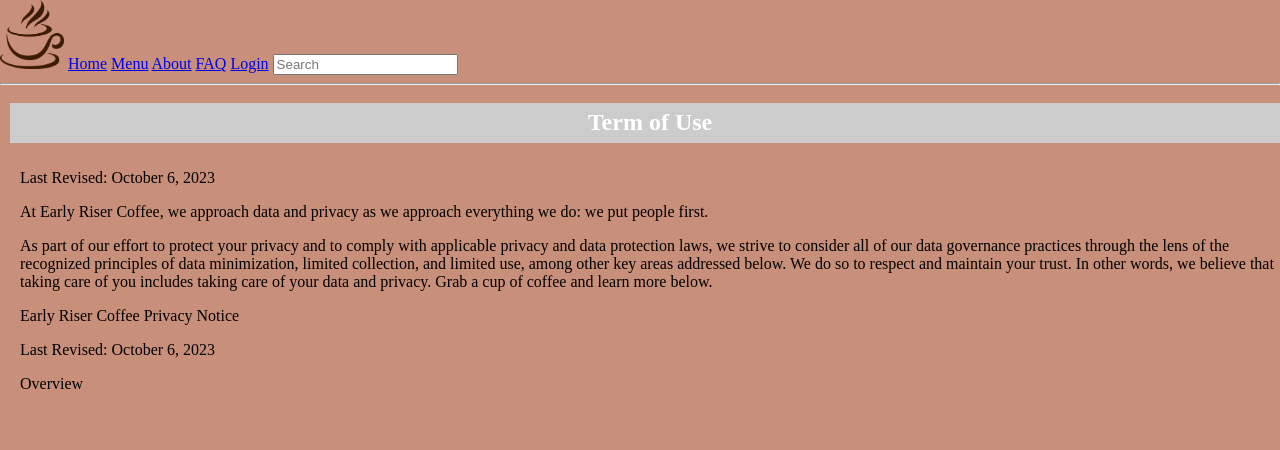
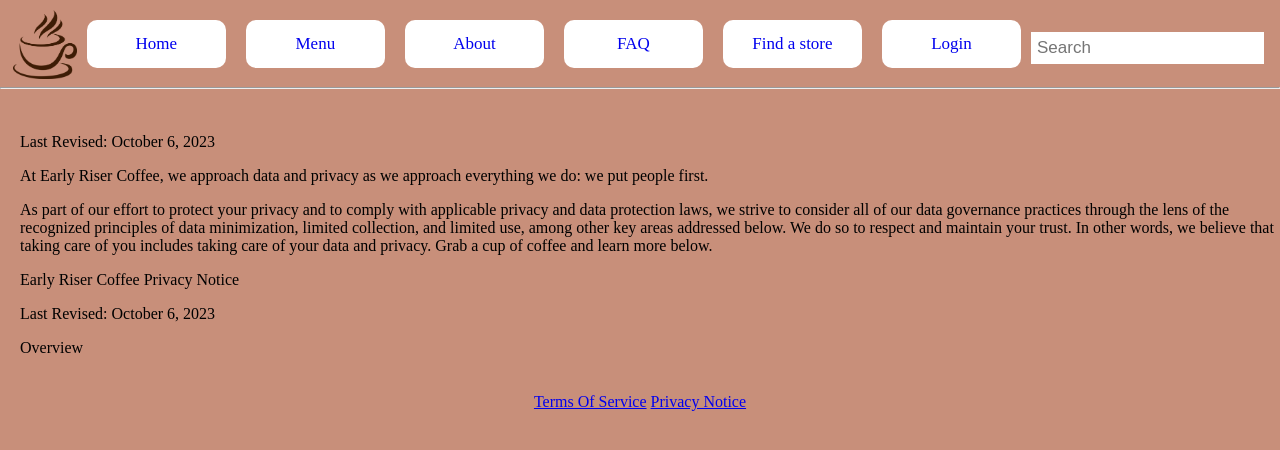
Before and after one commit to len898/CSC317Group, a plain HTML site: page terms.html in a window 1280 px wide. Drawn offline with Linux system fonts and the light colour scheme; a script that the page names is missing.

Commit message:
More Fixes

```diff
--- a/index.css
+++ b/index.css
@@ -107,3 +107,7 @@ margin: 1px;
     margin-right: 16px;
     font-size: 17px;
 }
+
+footer {
+    text-align: center;
+}
--- a/map.css
+++ b/map.css
@@ -134,3 +134,7 @@ html, body {
     color: red;
     font-weight: bold;
 }
+
+footer {
+    text-align: center;
+}
--- a/menu.css
+++ b/menu.css
@@ -138,3 +138,7 @@ h1, h2 {
     margin-right: 16px;
     font-size: 17px;
 }
+
+footer {
+    text-align: center;
+}
--- a/privacy.css
+++ b/privacy.css
@@ -47,3 +47,61 @@ body {
 }
 
 /* Add additional styles as needed */
+.topnav{
+    padding-top: 10px;
+    overflow: hidden;
+    display: flex;
+    align-items: center;
+    max-width: 100;
+    width: auto;
+}
+
+.topnav img{
+    flex: 1;
+    float: left;
+    background: transparent;
+    padding-left: 1%;
+    max-width: 100%;
+    height: auto;
+}
+
+.topnav a{
+    flex: 2;
+    background-color: white;
+    float: left;
+    text-align: center;
+    padding: 14px 16px;
+    text-decoration: none;
+    font-size: 17px;
+    vertical-align: middle;
+    border-radius: 10px;
+    margin: 10px;
+    max-width: 100;
+    width: auto;
+}
+
+.topnav button{
+    flex: 2;
+    border-radius: 10px;
+    font-size: 17px;
+    padding: 14px 16px;
+}
+
+.topnav a:hover{
+    background-color: black;
+    color: white;
+}
+
+.topnav input[type=text]{
+    flex: 3;
+    float: right;
+    padding: 6px;
+    border: none;
+    margin-top: 8px;
+    margin-right: 16px;
+    font-size: 17px;
+}
+
+footer {
+    text-align: center;
+}
--- a/terms.html
+++ b/terms.html
@@ -13,14 +13,15 @@
         <a href="menu.html">Menu</a>
         <a href="about.html">About</a>
         <a href="#faq">FAQ</a>
+        <a href="map.html">Find a store</a>
         <a href="#login">Login</a>
         <input type="text" placeholder="Search">
     </div>
     <hr>
     <div class="wholepage">
-        <div class="row1">
+        <!-- <div class="row1">
             <p id="p1" name="p1">Term of Use</p>
-        </div>
+        </div> -->
 
         <div class="privacy-content">
             <p>Last Revised: October 6, 2023</p>
@@ -35,5 +36,9 @@
 
     <script src="privacy.js" async defer></script>
 </body>
+<footer>
+    <a href="terms.html">Terms Of Service</a>
+    <a href="privacy.html">Privacy Notice</a>
+</footer>
 
 </html>
```
Also changed, not shown: about.html (+2 -0 lines), index.html (+5 -0 lines), map.html (+5 -0 lines), menu.html (+5 -0 lines), privacy.html (+7 -2 lines).
